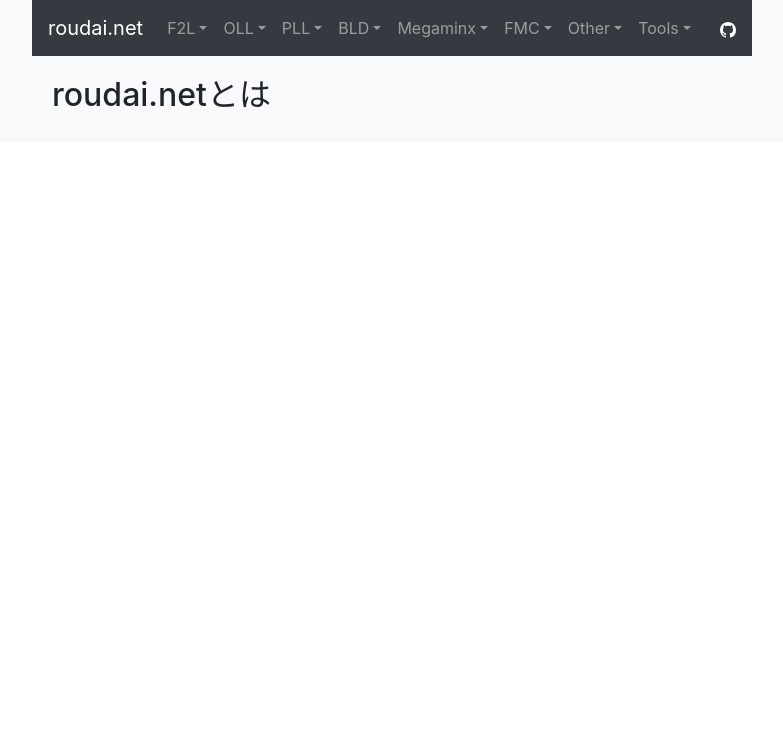
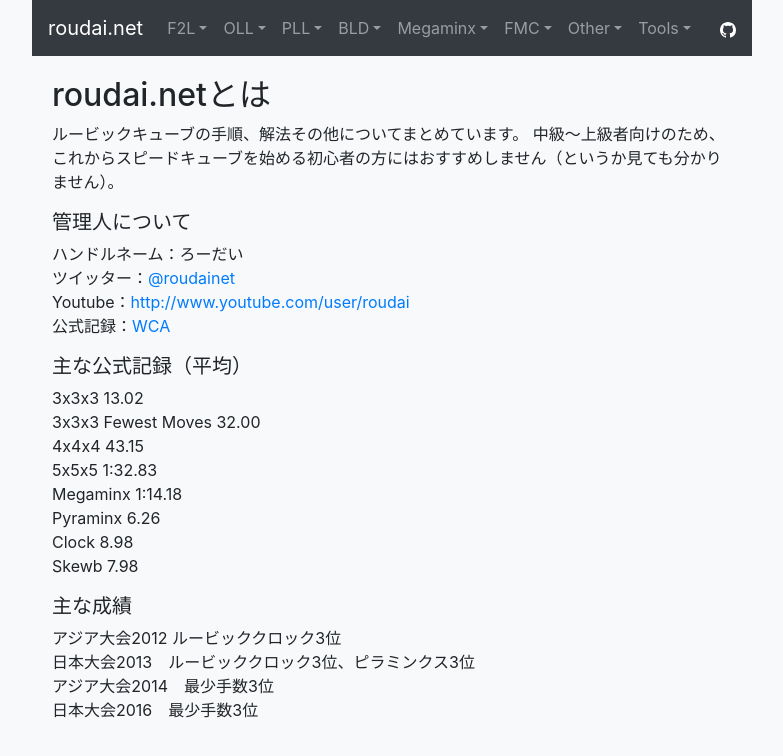
Before and after one commit to roudai/roudai.net, a Nuxt app: page / in a window 1280 px wide. Shown: the top 756 px of the page, without its empty margins (248-1031 px from the left). Built offline with nearby package versions, Linux system fonts and the light colour scheme.

Commit message:
トップページ

```diff
--- a/pages/index.vue
+++ b/pages/index.vue
@@ -1,6 +1,38 @@
 <template>
   <div>
     <h2>roudai.netとは</h2>
+    <p>
+      ルービックキューブの手順、解法その他についてまとめています。
+      中級～上級者向けのため、これからスピードキューブを始める初心者の方にはおすすめしません（というか見ても分かりません）。
+    </p>
+
+    <h5>管理人について</h5>
+    <p>
+      ハンドルネーム：ろーだい<br>
+      ツイッター：<a href="https://twitter.com/roudainet">@roudainet</a><br>
+      Youtube：<a href="http://www.youtube.com/user/roudai">http://www.youtube.com/user/roudai</a><br>
+      公式記録：<a href="https://www.worldcubeassociation.org/persons/2009ISHI01">WCA</a>
+    </p>
+
+    <h5>主な公式記録（平均）</h5>
+    <p>
+      3x3x3 13.02<br>
+      3x3x3 Fewest Moves 32.00<br>
+      4x4x4 43.15<br>
+      5x5x5 1:32.83<br>
+      Megaminx 1:14.18<br>
+      Pyraminx 6.26<br>
+      Clock 8.98<br>
+      Skewb 7.98
+    </p>
+
+    <h5>主な成績</h5>
+    <p>
+      アジア大会2012 ルービッククロック3位<br>
+      日本大会2013　ルービッククロック3位、ピラミンクス3位<br>
+      アジア大会2014　最少手数3位<br>
+      日本大会2016　最少手数3位
+    </p>
   </div>
 </template>
 
```
